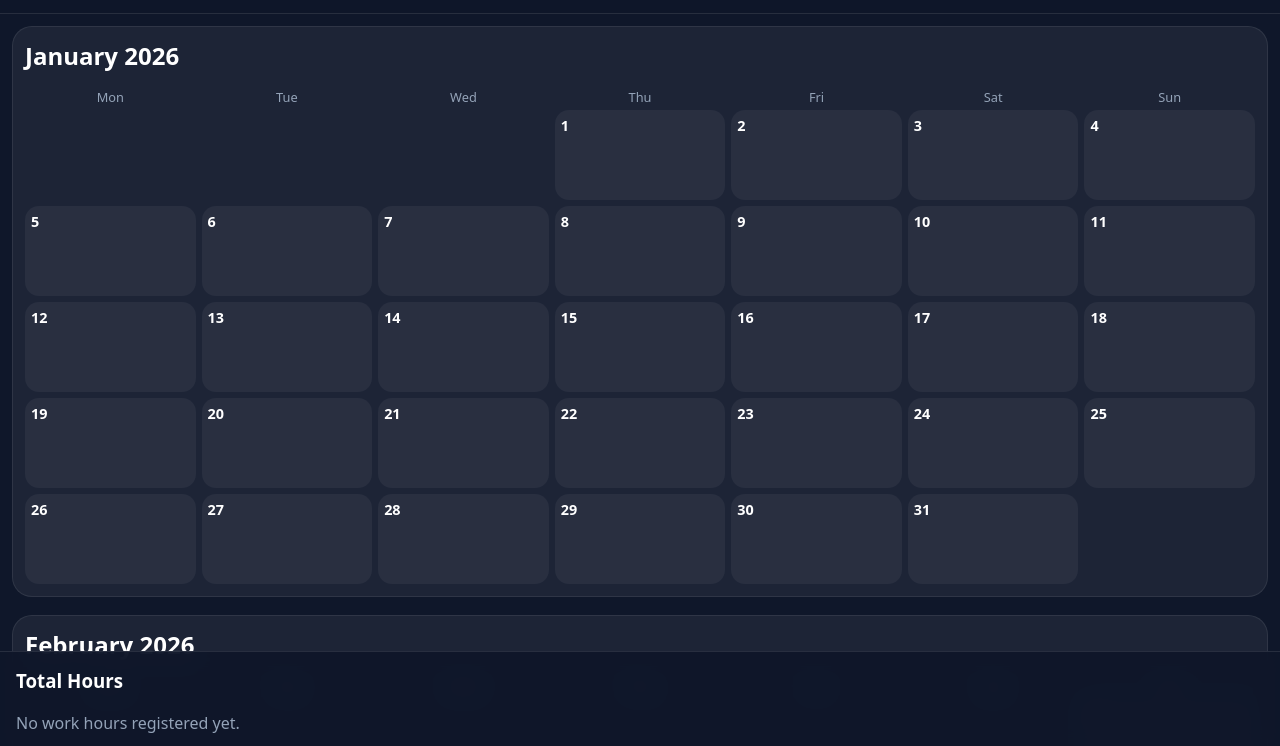
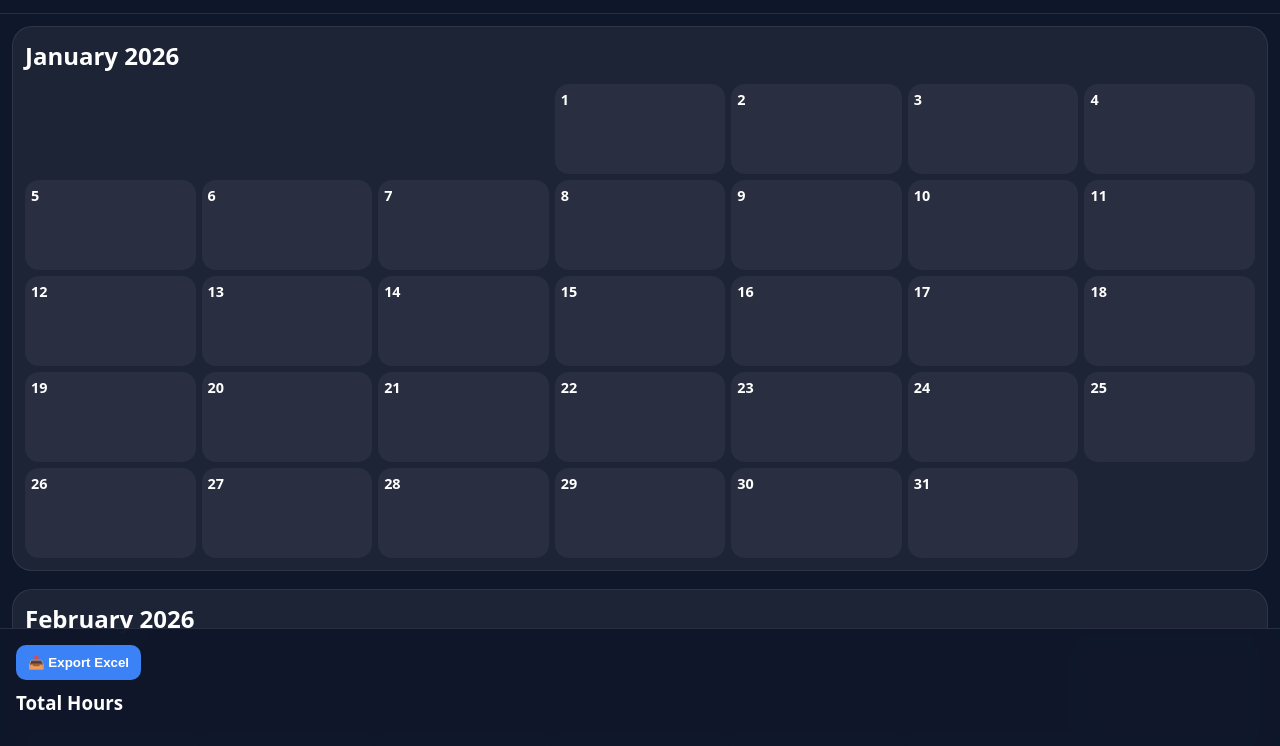
Before and after one commit to leo300/wc, a plain HTML site: page index.html in a window 1280 px wide. Shown: the part 50-796 px from the top of the page. Drawn offline with Linux system fonts and the light colour scheme.

Commit message:
Update index.html

```diff
--- a/index.html
+++ b/index.html
@@ -4,8 +4,12 @@
 <meta charset="UTF-8">
 <meta name="viewport" content="width=device-width, initial-scale=1.0">
 <title>Work Calendar</title>
+
 <link rel="manifest" href="manifest.json">
 <meta name="theme-color" content="#0f172a">
+
+<!-- SheetJS (Excel export) -->
+<script src="https://cdn.sheetjs.com/xlsx-latest/package/dist/xlsx.full.min.js"></script>
 
 <style>
 *{box-sizing:border-box}
@@ -23,6 +27,7 @@ header{
   border-bottom:1px solid rgba(255,255,255,.1);
 }
 h1{margin:0;font-size:1.4rem}
+
 #calendar{padding:12px}
 
 .month{
@@ -53,7 +58,6 @@ h1{margin:0;font-size:1.4rem}
   border-radius:14px;
   padding:6px;
   cursor:pointer;
-  overflow:hidden;
 }
 .day:hover{background:rgba(255,255,255,.1)}
 .day.empty{visibility:hidden}
@@ -79,6 +83,25 @@ h1{margin:0;font-size:1.4rem}
   backdrop-filter:blur(10px);
   border-top:1px solid rgba(255,255,255,.1);
   padding:16px;
+}
+
+.summary-top{
+  display:flex;
+  gap:10px;
+  margin-bottom:10px;
+}
+
+button{
+  padding:10px 12px;
+  border:none;
+  border-radius:10px;
+  font-weight:700;
+  cursor:pointer;
+}
+
+.export{
+  background:#3b82f6;
+  color:white;
 }
 
 .summary-item{
@@ -118,11 +141,6 @@ input{
   display:flex;gap:10px;margin-top:18px;
 }
 
-button{
-  flex:1;padding:12px;border:none;border-radius:12px;
-  font-weight:700;font-size:15px;cursor:pointer;
-}
-
 .save{background:#22c55e;color:#fff}
 .delete{background:#ef4444;color:#fff}
 .cancel{background:#334155;color:#fff}
@@ -151,6 +169,10 @@ button{
 <div id="calendar"></div>
 
 <div id="summary">
+  <div class="summary-top">
+    <button class="export" onclick="exportExcel()">📤 Export Excel</button>
+  </div>
+
   <h3 style="margin-top:0">Total Hours</h3>
   <div id="summaryList"></div>
 </div>
@@ -159,10 +181,8 @@ button{
   <div class="modal-content">
     <h3 id="modalDate"></h3>
 
-    <div id="existingList" class="small-list"></div>
-
     <label>Workplace</label>
-    <input id="placeInput" placeholder="Company / Job">
+    <input id="placeInput">
 
     <label>Start time</label>
     <input id="startInput" type="time">
@@ -195,22 +215,15 @@ function colorForPlace(place){
 }
 
 function calcHours(start,end){
-  if(!start || !end) return 0;
   const [sh,sm]=start.split(':').map(Number);
   const [eh,em]=end.split(':').map(Number);
-  return Math.max(0,(eh*60+em - (sh*60+sm))/60);
+  return Math.max(0,(eh*60+em)-(sh*60+sm))/60;
 }
 
 function openModal(date){
   selectedDate=date;
   document.getElementById('modal').style.display='flex';
   document.getElementById('modalDate').textContent=new Date(date).toDateString();
-
-  document.getElementById('placeInput').value='';
-  document.getElementById('startInput').value='';
-  document.getElementById('endInput').value='';
-
-  renderModalList();
 }
 
 function closeModal(){
@@ -222,23 +235,17 @@ function saveEntry(){
   const start=document.getElementById('startInput').value;
   const end=document.getElementById('endInput').value;
 
-  if(!place || !start || !end){
-    alert('Fill all fields');
-    return;
-  }
+  if(!place||!start||!end) return alert('Fill all fields');
 
   if(!data[selectedDate]) data[selectedDate]=[];
 
   data[selectedDate].push({
-    place,
-    start,
-    end,
+    place,start,end,
     hours:calcHours(start,end)
   });
 
   saveData();
   render();
-  renderModalList();
 }
 
 function deleteDay(){
@@ -248,30 +255,44 @@ function deleteDay(){
   render();
 }
 
-function renderModalList(){
-  const list=document.getElementById('existingList');
-  list.innerHTML='';
+/* ========== EXPORT EXCEL ========== */
+function exportExcel(){
+  const rows=[];
 
-  const arr=data[selectedDate] || [];
-  if(arr.length===0){
-    list.innerHTML='<div style="color:#94a3b8">No entries yet</div>';
-    return;
-  }
+  Object.entries(data).forEach(([date,entries])=>{
+    entries.forEach(e=>{
+      rows.push({
+        Date:date,
+        Workplace:e.place,
+        Start:e.start,
+        End:e.end,
+        Hours:e.hours.toFixed(2)
+      });
+    });
+  });
 
-  arr.forEach(e=>{
-    const div=document.createElement('div');
-    div.className='small-item';
-    div.textContent=`${e.place} | ${e.start}-${e.end} (${e.hours.toFixed(1)}h)`;
-    list.appendChild(div);
-  });
+  const ws=XLSX.utils.json_to_sheet(rows);
+
+  ws['!cols']=[
+    {wch:12},
+    {wch:20},
+    {wch:10},
+    {wch:10},
+    {wch:10}
+  ];
+
+  const wb=XLSX.utils.book_new();
+  XLSX.utils.book_append_sheet(wb,ws,'Work Hours');
+
+  XLSX.writeFile(wb,'work-hours.xlsx');
 }
 
+/* ========== RENDER ========== */
 function render(){
   const cal=document.getElementById('calendar');
   cal.innerHTML='';
 
-  const now=new Date();
-  const year=now.getFullYear();
+  const year=new Date().getFullYear();
 
   for(let m=0;m<12;m++){
     const month=new Date(year,m,1);
@@ -283,43 +304,31 @@ function render(){
     title.textContent=month.toLocaleString('default',{month:'long',year:'numeric'});
     monthEl.appendChild(title);
 
-    const weekdays=document.createElement('div');
-    weekdays.className='weekdays';
-    ['Mon','Tue','Wed','Thu','Fri','Sat','Sun']
-      .forEach(d=>{
-        const el=document.createElement('div');
-        el.textContent=d;
-        weekdays.appendChild(el);
-      });
-
-    monthEl.appendChild(weekdays);
-
     const days=document.createElement('div');
     days.className='days';
 
-    let firstDay=(month.getDay()+6)%7;
-    for(let i=0;i<firstDay;i++){
-      const empty=document.createElement('div');
-      empty.className='day empty';
-      days.appendChild(empty);
+    let first=(month.getDay()+6)%7;
+    for(let i=0;i<first;i++){
+      const d=document.createElement('div');
+      d.className='day empty';
+      days.appendChild(d);
     }
 
     const daysInMonth=new Date(year,m+1,0).getDate();
 
     for(let d=1;d<=daysInMonth;d++){
-      const dateStr=`${year}-${String(m+1).padStart(2,'0')}-${String(d).padStart(2,'0')}`;
+      const date=`${year}-${String(m+1).padStart(2,'0')}-${String(d).padStart(2,'0')}`;
 
       const cell=document.createElement('div');
       cell.className='day';
-      cell.onclick=()=>openModal(dateStr);
+      cell.onclick=()=>openModal(date);
 
       const num=document.createElement('div');
       num.className='day-number';
       num.textContent=d;
       cell.appendChild(num);
 
-      const entries=data[dateStr] || [];
-      entries.forEach(e=>{
+      (data[date]||[]).forEach(e=>{
         const div=document.createElement('div');
         div.className='entry';
         div.style.background=colorForPlace(e.place);
@@ -340,8 +349,8 @@ function render(){
 function renderSummary(){
   const totals={};
 
-  Object.entries(data).forEach(([date,entries])=>{
-    entries.forEach(e=>{
+  Object.values(data).forEach(arr=>{
+    arr.forEach(e=>{
       totals[e.place]=(totals[e.place]||0)+e.hours;
     });
   });
@@ -349,29 +358,16 @@ function renderSummary(){
   const list=document.getElementById('summaryList');
   list.innerHTML='';
 
-  Object.entries(totals)
-    .sort((a,b)=>b[1]-a[1])
-    .forEach(([place,hours])=>{
-      const row=document.createElement('div');
-      row.className='summary-item';
-      row.innerHTML=`
-        <div>
-          <span class="badge" style="background:${colorForPlace(place)}"></span>
-          ${place}
-        </div>
-        <strong>${hours.toFixed(1)} h</strong>
-      `;
-      list.appendChild(row);
-    });
-
-  if(Object.keys(totals).length===0){
-    list.innerHTML='<div style="color:#94a3b8">No work hours registered yet.</div>';
-  }
+  Object.entries(totals).forEach(([p,h])=>{
+    const div=document.createElement('div');
+    div.className='summary-item';
+    div.innerHTML=`
+      <div><span class="badge" style="background:${colorForPlace(p)}"></span>${p}</div>
+      <strong>${h.toFixed(1)} h</strong>
+    `;
+    list.appendChild(div);
+  });
 }
-
-window.addEventListener('click',e=>{
-  if(e.target.id==='modal') closeModal();
-});
 
 if('serviceWorker' in navigator){
   navigator.serviceWorker.register('./service-worker.js');
```
